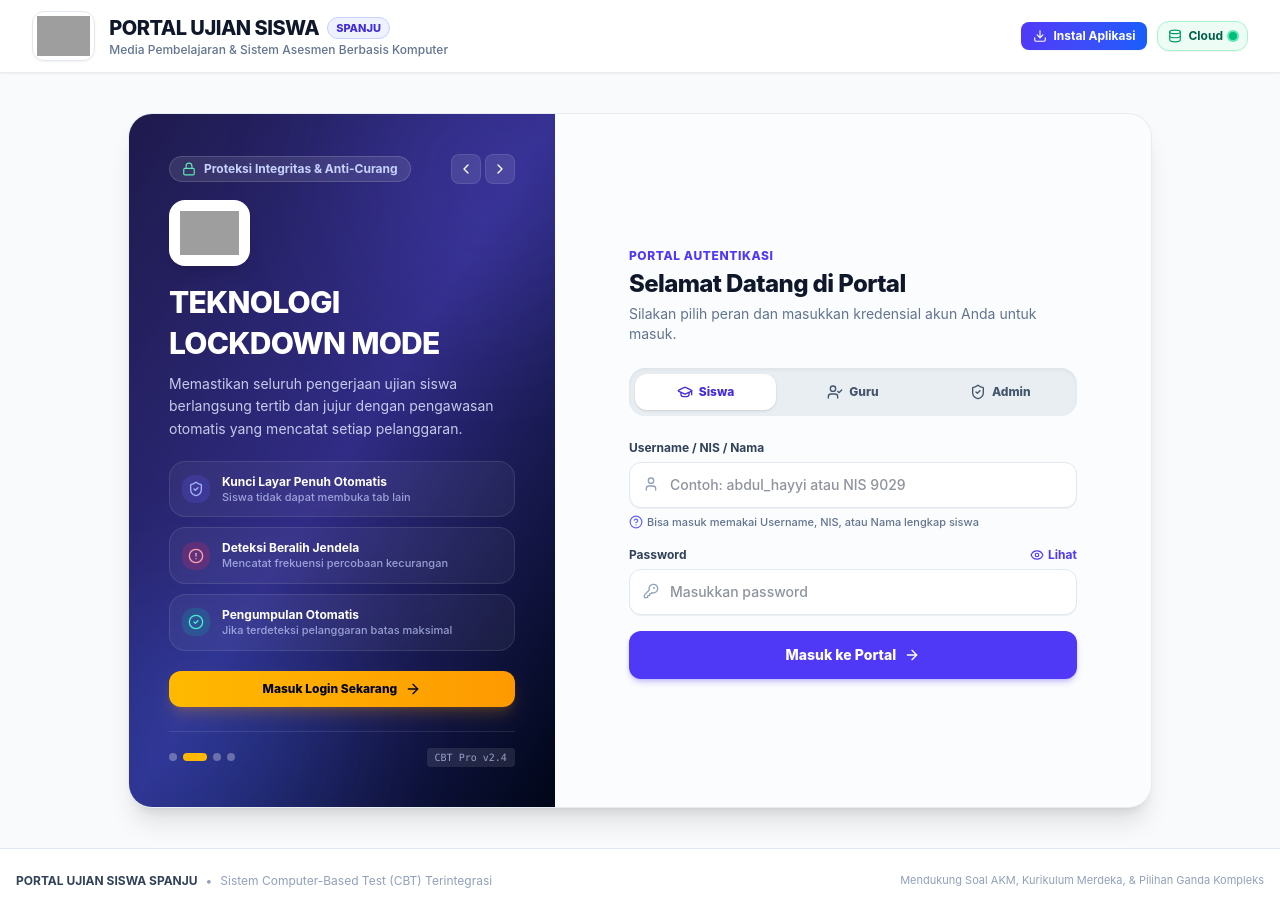
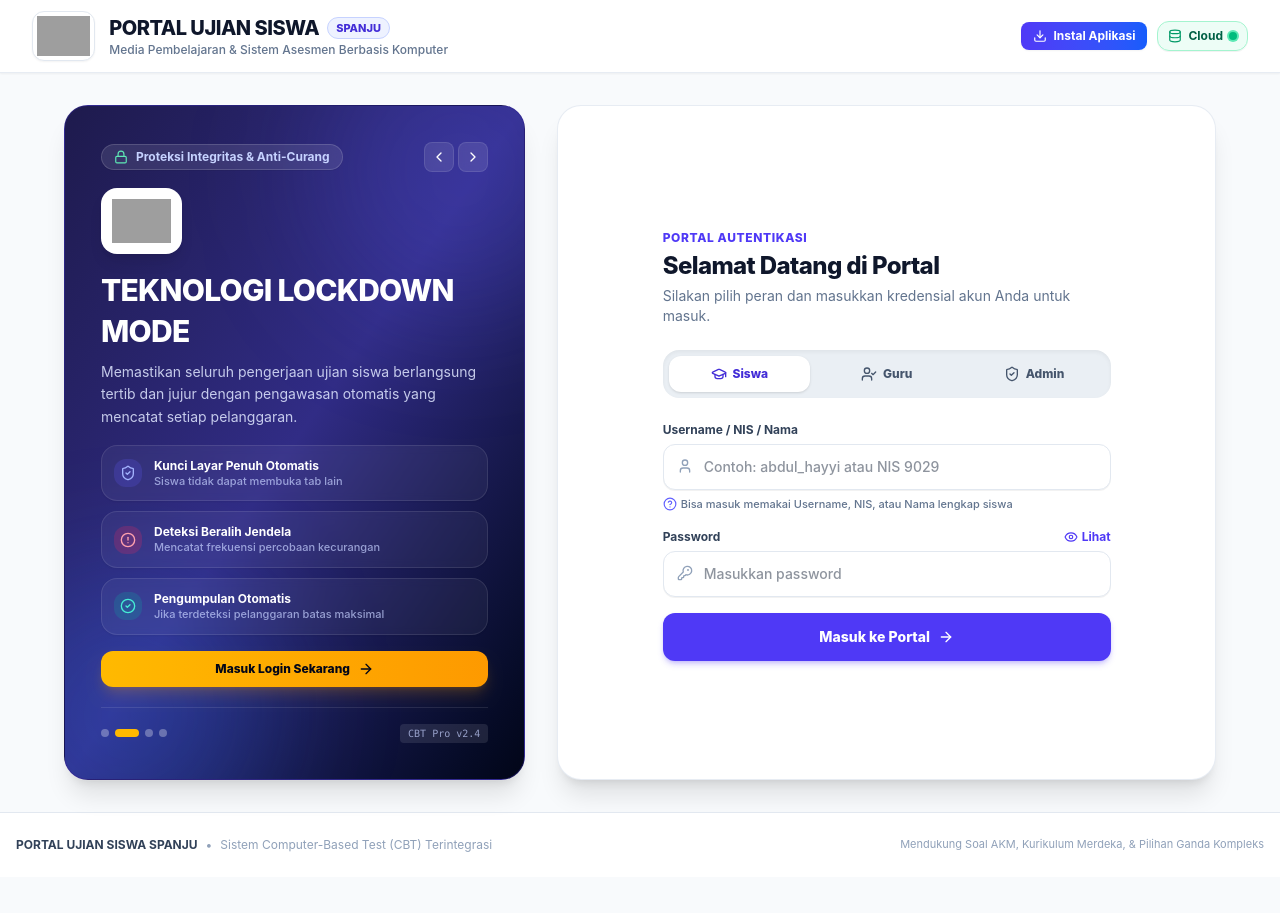
Before and after one commit to wiwikismiati07-max/Portal_ujian_siswa, a React (Vite) app: page / in a window 1280 px wide. After the commit the page ends 877 px from the top, so only its background shows below. Built offline with nearby package versions, Linux system fonts and the light colour scheme; no server answers; the database is empty; grey boxes are pictures that could not be loaded.

Commit message:
style(ui): update login layout and card styling
Adjust grid layout, increase container width, and enhance card aesthetics with refined borders and shadows for a cleaner design.

```diff
--- a/src/components/LoginView.tsx
+++ b/src/components/LoginView.tsx
@@ -229,14 +229,14 @@ export const LoginView: React.FC<LoginViewProps> = ({ onLoginSuccess }) => {
   };
 
   return (
-    <div className="min-h-[calc(100vh-4.5rem)] flex items-center justify-center p-3 sm:p-6 lg:p-10">
-      <div className="w-full max-w-5xl grid grid-cols-1 lg:grid-cols-12 bg-white rounded-3xl shadow-xl border border-slate-200/80 overflow-hidden">
+    <div className="min-h-[calc(100vh-4.5rem)] flex items-center justify-center p-3 sm:p-6 lg:p-8">
+      <div className="w-full max-w-6xl grid grid-cols-1 lg:grid-cols-12 gap-6 lg:gap-8 items-stretch">
 
-        {/* Left Branding & Highlights Carousel (5 cols) */}
-        <div className="lg:col-span-5 bg-gradient-to-br from-indigo-950 via-indigo-900 to-slate-950 p-6 sm:p-8 lg:p-10 text-white flex flex-col justify-between relative overflow-hidden select-none">
+        {/* LATAR 1 / LAYER 1: Left Branding & Highlights Carousel (5 cols) */}
+        <div className="lg:col-span-5 bg-gradient-to-br from-indigo-950 via-indigo-900 to-slate-950 p-6 sm:p-8 lg:p-9 text-white flex flex-col justify-between relative overflow-hidden select-none rounded-3xl shadow-xl border border-indigo-800/40 ring-1 ring-white/10">
           {/* Subtle ambient lighting */}
-          <div className="absolute top-0 right-0 -mr-20 -mt-20 w-72 h-72 bg-indigo-500/15 rounded-full blur-3xl pointer-events-none"></div>
-          <div className="absolute bottom-0 left-0 -ml-20 -mb-20 w-72 h-72 bg-blue-500/15 rounded-full blur-3xl pointer-events-none"></div>
+          <div className="absolute top-0 right-0 -mr-20 -mt-20 w-72 h-72 bg-indigo-500/20 rounded-full blur-3xl pointer-events-none"></div>
+          <div className="absolute bottom-0 left-0 -ml-20 -mb-20 w-72 h-72 bg-blue-500/20 rounded-full blur-3xl pointer-events-none"></div>
 
           {/* Carousel Header & Slide Content */}
           <div className="relative z-10 space-y-4">
@@ -282,16 +282,16 @@ export const LoginView: React.FC<LoginViewProps> = ({ onLoginSuccess }) => {
               <h1 className="text-xl sm:text-2xl lg:text-3xl font-extrabold tracking-tight text-white mb-2 leading-snug">
                 {slides[activeSlide].title}
               </h1>
-              <p className="text-xs sm:text-sm text-indigo-100/85 leading-relaxed min-h-[50px]">
+              <p className="text-xs sm:text-sm text-indigo-100/85 leading-relaxed min-h-[48px]">
                 {slides[activeSlide].subtitle}
               </p>
 
               {/* Slide Highlights */}
-              <div className="my-5 space-y-2.5">
+              <div className="my-4 space-y-2.5">
                 {slides[activeSlide].highlights.map((hl, idx) => (
                   <div
                     key={idx}
-                    className="flex items-center gap-3 text-xs text-indigo-100 font-medium bg-white/5 backdrop-blur-xs p-3 rounded-2xl border border-white/10 hover:bg-white/10 transition-all"
+                    className="flex items-center gap-3 text-xs text-indigo-100 font-medium bg-white/5 backdrop-blur-xs p-3 rounded-2xl border border-white/10 hover:bg-white/10 transition-all shadow-xs"
                   >
                     <div className={`p-1.5 rounded-xl shrink-0 ${hl.bg}`}>
                       <hl.icon className="w-4 h-4" />
@@ -317,7 +317,7 @@ export const LoginView: React.FC<LoginViewProps> = ({ onLoginSuccess }) => {
           </div>
 
           {/* Carousel Footer Dots & Version */}
-          <div className="pt-4 mt-6 border-t border-white/10 flex items-center justify-between relative z-10 text-[11px] text-indigo-200/70">
+          <div className="pt-4 mt-5 border-t border-white/10 flex items-center justify-between relative z-10 text-[11px] text-indigo-200/70">
             {/* Slide Navigation Dots */}
             <div className="flex items-center gap-1.5">
               {slides.map((_, idx) => (
@@ -337,8 +337,8 @@ export const LoginView: React.FC<LoginViewProps> = ({ onLoginSuccess }) => {
           </div>
         </div>
 
-        {/* Right Form & Quick Access (7 cols) */}
-        <div className="lg:col-span-7 p-6 sm:p-10 flex flex-col justify-center bg-slate-50/50">
+        {/* LATAR 2 / LAYER 2: Right Form & Quick Access (7 cols) */}
+        <div className="lg:col-span-7 p-6 sm:p-8 lg:p-10 flex flex-col justify-center bg-white rounded-3xl shadow-xl border border-slate-200/80">
           <div className="max-w-md mx-auto w-full">
 
             <div className="mb-6 text-left">
```
